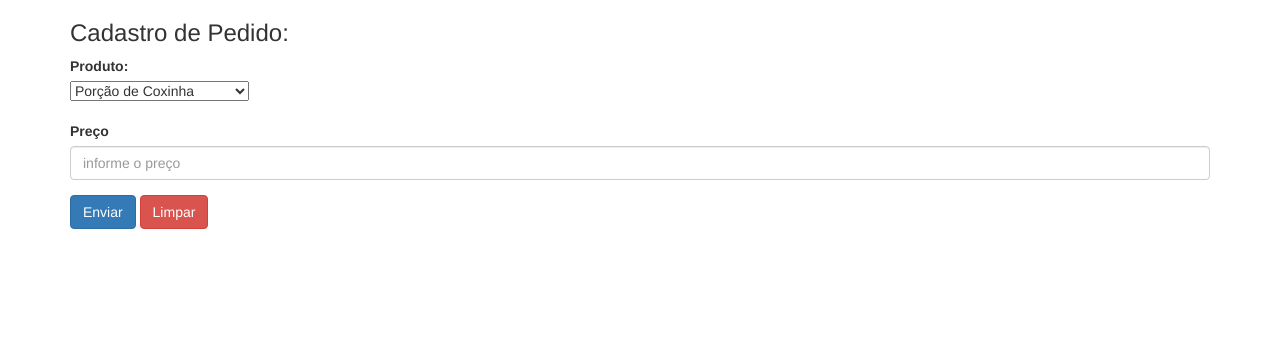
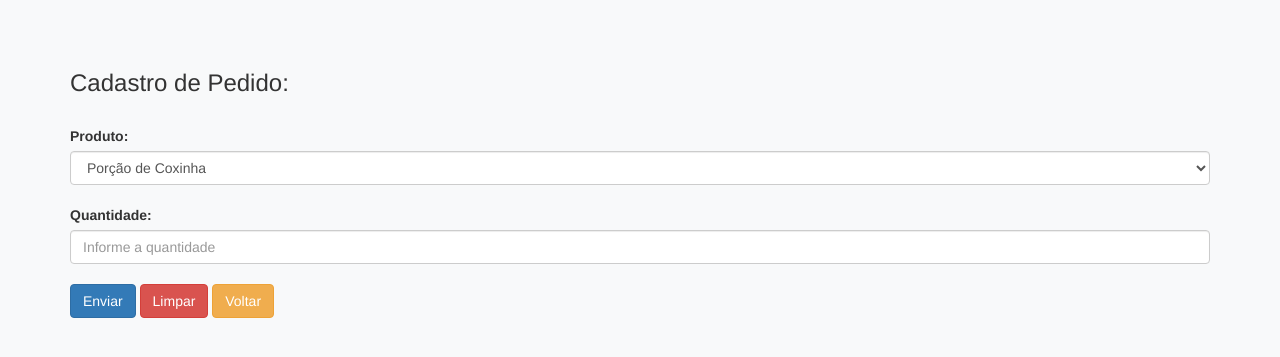
Before and after one commit to Lucamc09/Projeto-SmartSnack, a PHP site: page /cadastro_pedido.php in a window 1280 px wide. Shown: the top 357 px of the page. Run offline with PHP 8.4, Linux system fonts and the light colour scheme.

Commit message:
Update cadastro_pedido.php

```diff
--- a/cadastro_pedido.php
+++ b/cadastro_pedido.php
@@ -5,40 +5,61 @@
     <meta name="viewport" content="width=device-width, initial-scale=1.0">
     <title>Site Cantina</title>
     <link rel="stylesheet" href="https://maxcdn.bootstrapcdn.com/bootstrap/3.3.7/css/bootstrap.min.css" integrity="sha384-BVYiiSIFeK1dGmJRAkycuHAHRg32OmUcww7on3RYdg4Va+PmSTsz/K68vbdEjh4u" crossorigin="anonymous">
+    <style>
+        body {
+            background-color: #f8f9fa;
+        }
+        .container {
+            margin-top: 50px;
+        }
+        h3 {
+            margin-bottom: 30px;
+        }
+        .form-group {
+            margin-bottom: 20px;
+        }
+        select {
+            width: 100%;
+            padding: 6px 12px;
+            border-radius: 4px;
+            border: 1px solid #ccc;
+        }
+    </style>
 </head>
 <body>
     <div class="container">
         <h3>Cadastro de Pedido:</h3>
         <form action="inserir_dados.php" method="post">
             <div class="form-group">
-        <label for="exampleinput">Produto:</label><br>
-        <select id="Produto" name="produto">
+                <label for="Produto">Produto:</label><br>
+                <select id="Produto" name="produto" class="form-control">
                     <option value="Porção de Coxinha">Porção de Coxinha</option>
                     <option value="Pão de Queijo">Pão de Queijo</option>
                     <option value="Pão de Queijo Recheado">Pão de Queijo Recheado</option>
                     <option value="Hamburguer">Hamburguer</option>
                     <option value="Cachorro Quente">Cachorro Quente</option>
-
                     <option value="Pirulito">Pirulito</option>
                     <option value="Chocolate Trento">Chocolate Trento</option>
                     <option value="Ouro Branco">Ouro Branco</option>
                     <option value="Halls">Halls</option>
                     <option value="Pipoca Doce">Pipoca Doce</option>
                     <option value="Mentos">Mentos</option>
-
                     <option value="Batata Frita">Batata Frita</option>
                     <option value="Prato Feito">Prato Feito</option>
                     <option value="Macarrão">Macarrão</option>
-
                     <option value="Suco Natural">Suco Natural</option>
                     <option value="Refrigerante">Refrigerante</option>
                     <option value="Água">Água</option>
-        </select> <br><br>
-            <label for="exampleInput">Preço</label>
-            <input type="text" class="form-control" required name="preco" id="Preco" placeholder="informe o preço">
+                </select>
+            </div>
+            <div class="form-group">
+                <label for="quantidade">Quantidade:</label>
+                <input type="text" class="form-control" required name="quantidade" id="quantidade" placeholder="Informe a quantidade">
             </div>
             <button type="submit" class="btn btn-primary">Enviar</button>
             <button type="reset" class="btn btn-danger">Limpar</button>
+            <a href="index.php" class="btn btn-warning">Voltar</a>
+
         </form>
     </div>
 </body>
```
Lines whose indentation alone changed are shown as unchanged.
